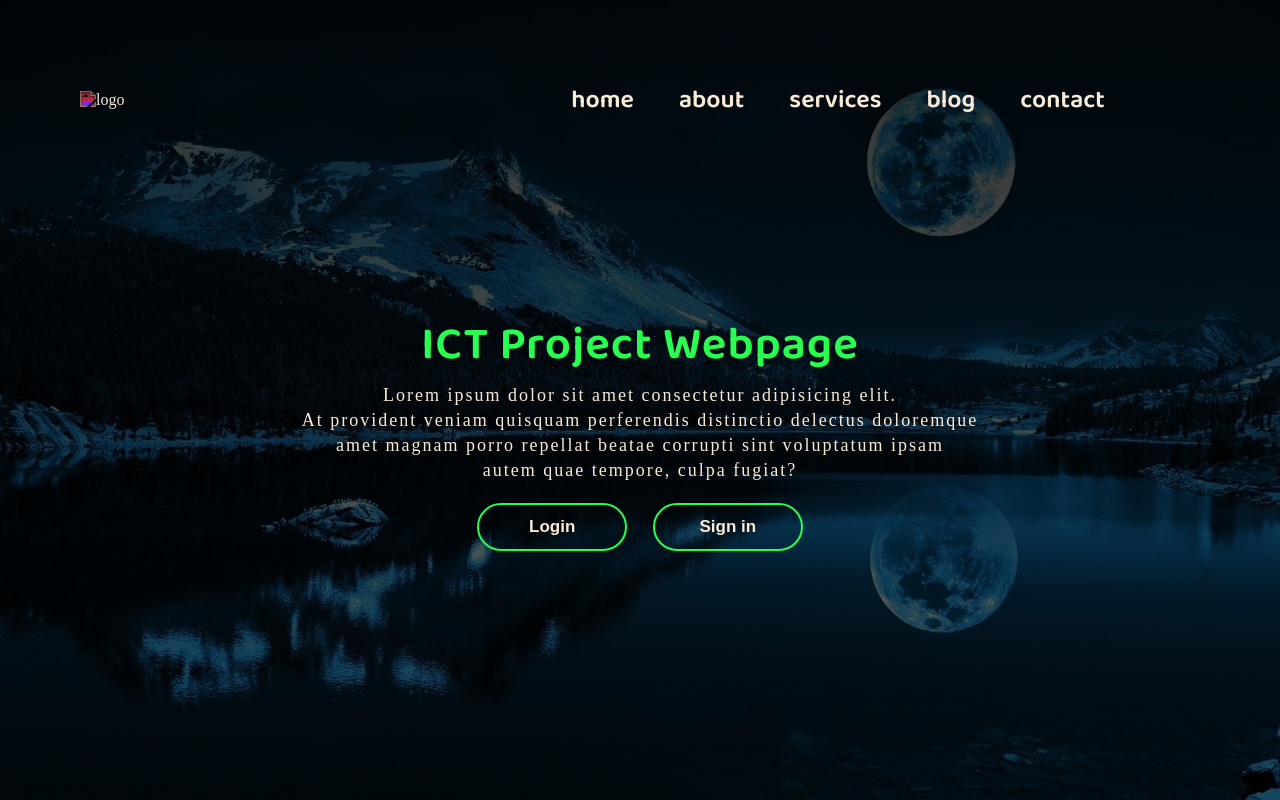
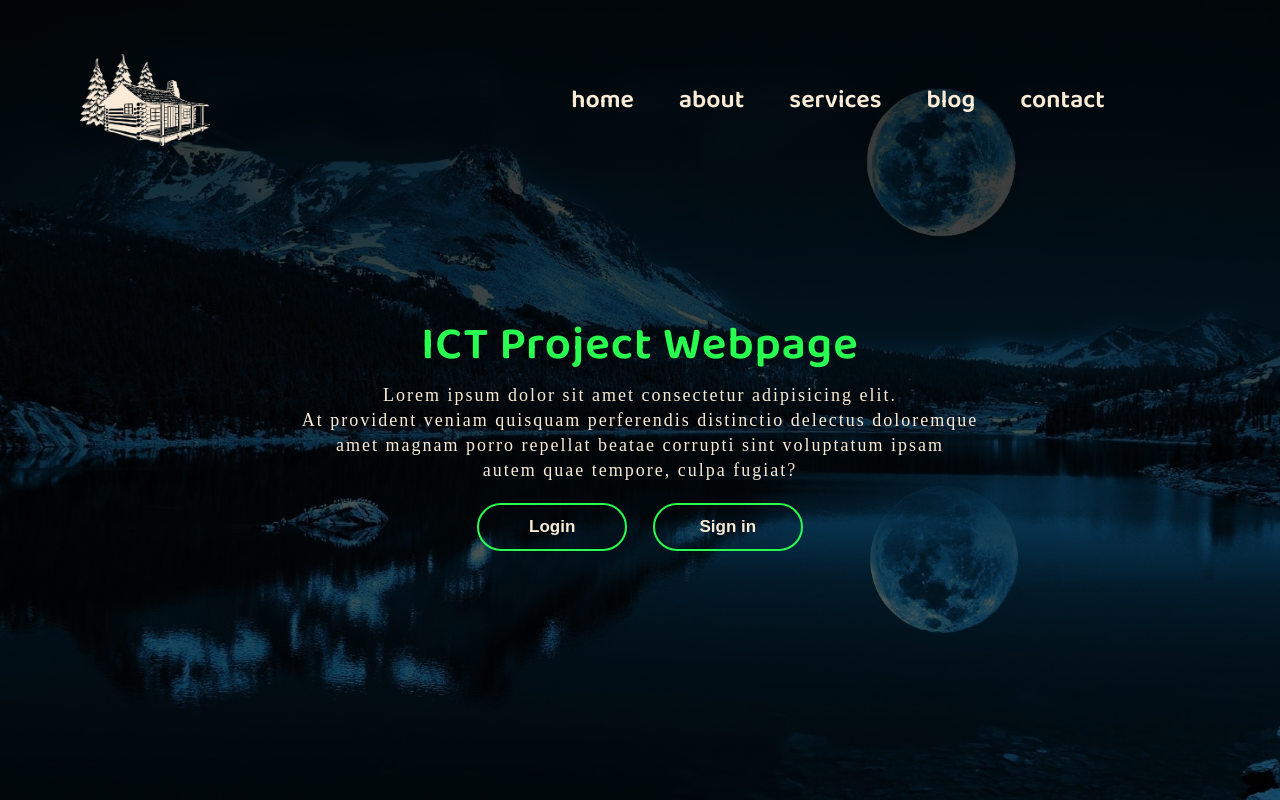
Before and after one commit to developer-256/first-login-page, a plain HTML site: page index.html in a window 1280 px wide. Drawn offline with Linux system fonts and the light colour scheme; the site is published under a folder, as on GitHub Pages, so addresses that start at the root find nothing.

Commit message:
Update index.html

```diff
--- a/index.html
+++ b/index.html
@@ -182,7 +182,7 @@
 
 <body>
     <div class="container">
-        <img src="/cabin.png" alt="logo">
+        <img src="cabin.png" alt="logo">
         <ul class="item">
             <li><a href="#">home</a></li>
             <li><a href="#">about</a></li>
```
